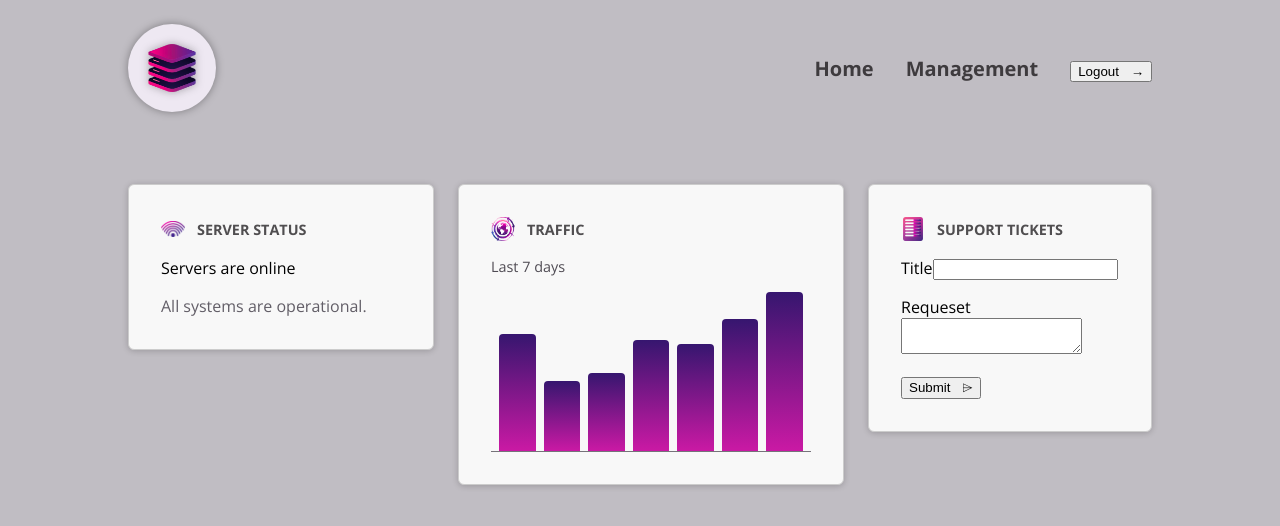
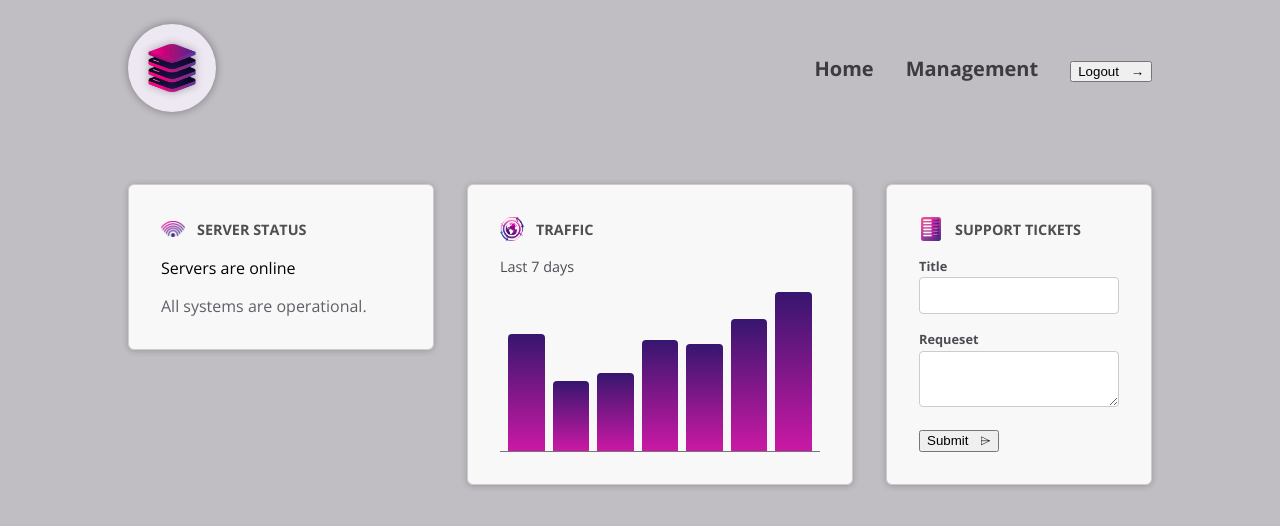
Before and after one commit to ZiaeianEhsan/Angular-Project-1, an Angular app: page / in a window 1280 px wide. Shown: the top 526 px of the page. Built offline with nearby package versions, Linux system fonts and the light colour scheme.

Commit message:
17. Understanding & Configuring View Encapsulation

```diff
--- a/src/app/shared/control/control.component.html
+++ b/src/app/shared/control/control.component.html
@@ -1,4 +1,4 @@
-<p>
+<p class="control">
   <label for="">{{ label() }}</label>
-  <ng-content></ng-content>
+  <ng-content select="input, textarea"></ng-content>
 </p>
--- a/src/app/shared/control/control.component.ts
+++ b/src/app/shared/control/control.component.ts
@@ -1,11 +1,12 @@
-import { Component, input, Input } from '@angular/core';
+import { Component, input, Input, ViewEncapsulation } from "@angular/core";
 
 @Component({
-  selector: 'app-control',
+  selector: "app-control",
   standalone: true,
   imports: [],
-  templateUrl: './control.component.html',
-  styleUrl: './control.component.css'
+  templateUrl: "./control.component.html",
+  styleUrl: "./control.component.css",
+  encapsulation: ViewEncapsulation.None,
 })
 export class ControlComponent {
   label = input.required<string>();
```
